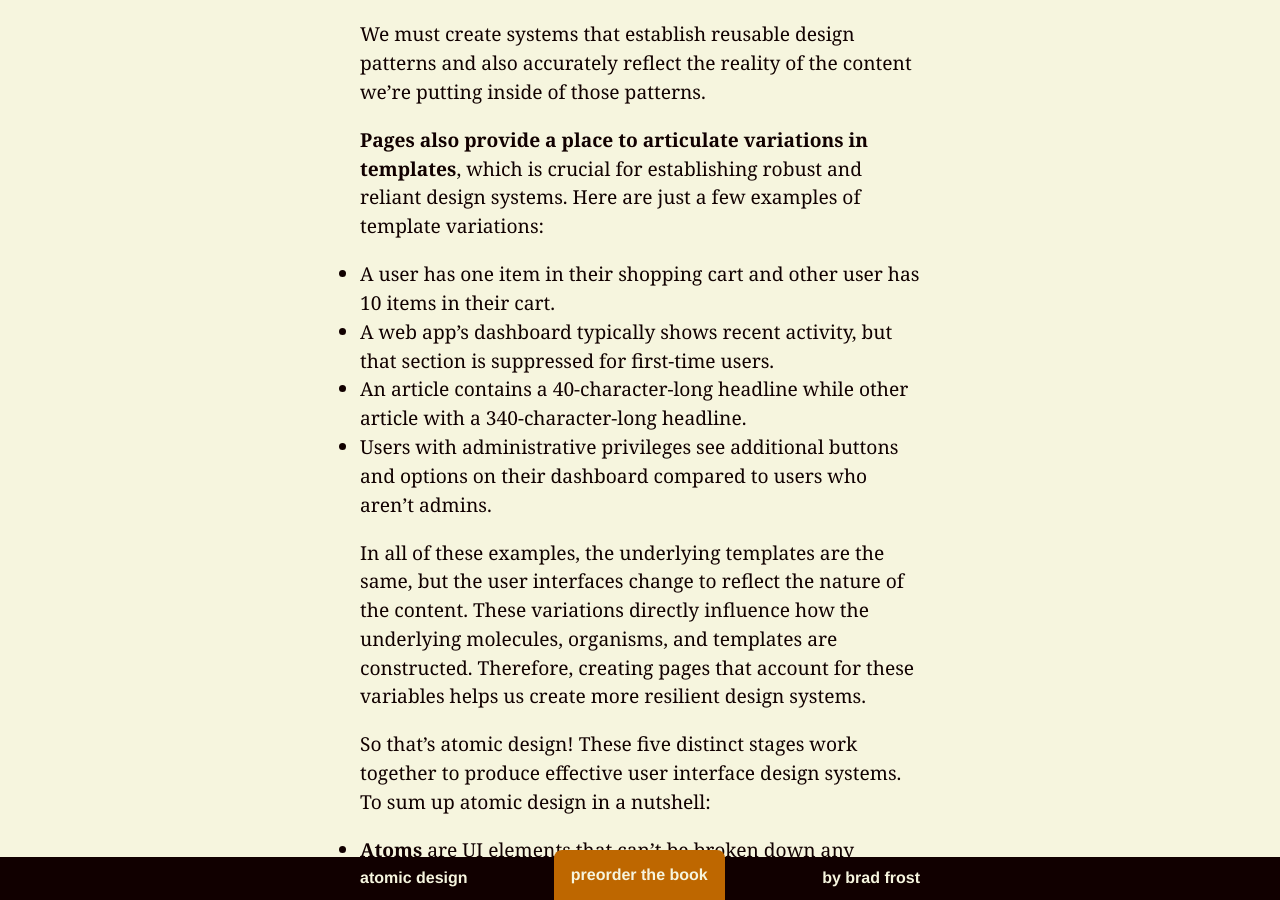
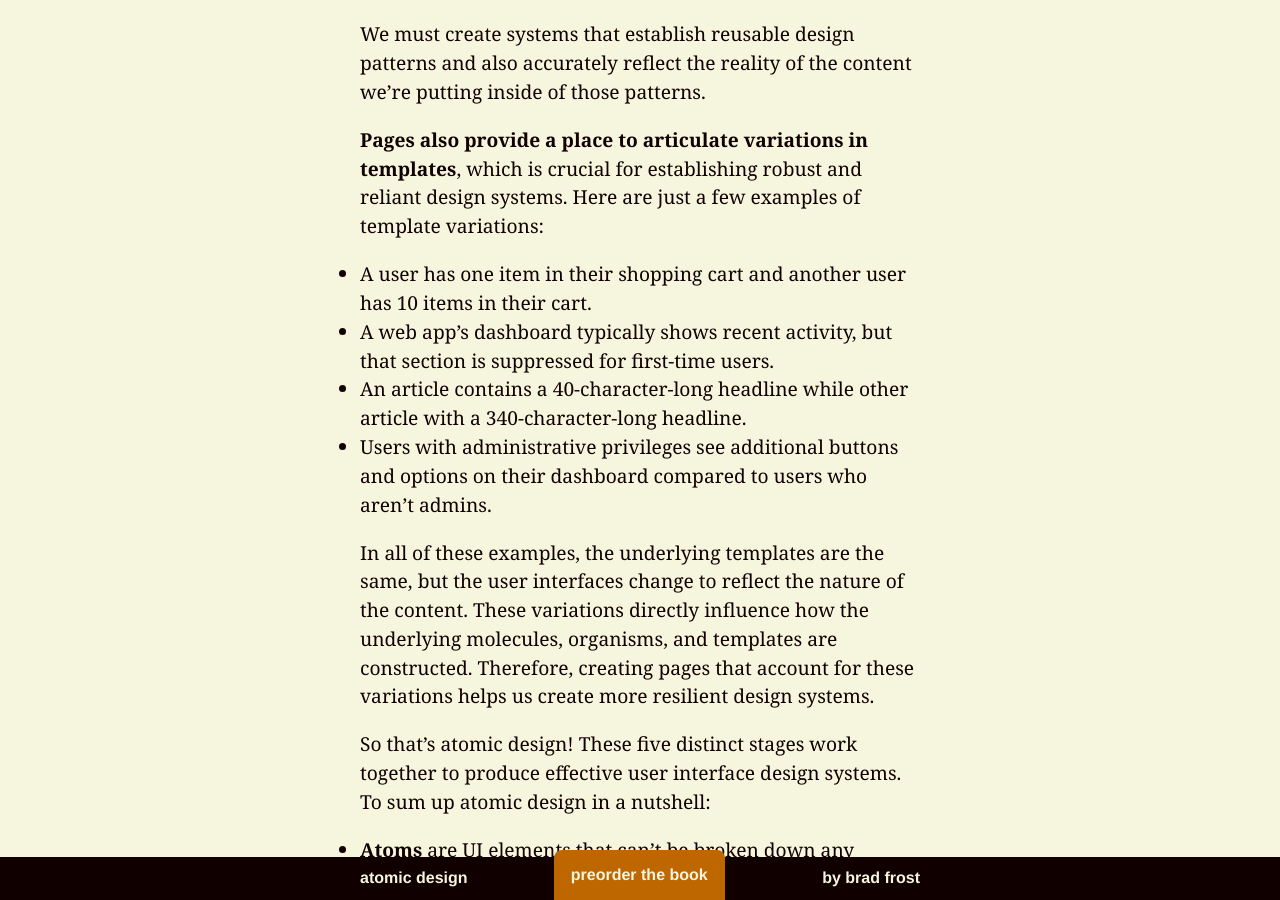
Before and after one commit to bradfrost/atomic-design, a Jekyll site: the page built from chapter-2.md, in a window 1280 px wide and 900 px high, scrolled down 25641 px. Built offline with Jekyll 4.4.1, drawn with Linux system fonts in a browser that asks for light colours.

Commit message:
Grammar edits

```diff
--- a/chapter-2.md
+++ b/chapter-2.md
@@ -149,12 +149,12 @@ We must create systems that establish reusable design patterns and also accurate
 
 **Pages also provide a place to articulate variations in templates**, which is crucial for establishing robust and reliant design systems. Here are just a few examples of template variations:
 
-- A user has one item in their shopping cart and other user has 10 items in their cart.
+- A user has one item in their shopping cart and another user has 10 items in their cart.
 - A web app's dashboard typically shows recent activity, but that section is suppressed for first-time users.
 - An article contains a 40-character-long headline while other article with a 340-character-long headline.
 - Users with administrative privileges see additional buttons and options on their dashboard compared to users who aren't admins.
 
-In all of these examples, the underlying templates are the same, but the user interfaces change to reflect the nature of the content. These variations directly influence how the underlying molecules, organisms, and templates are constructed. Therefore, creating pages that account for these variables helps us create more resilient design systems.
+In all of these examples, the underlying templates are the same, but the user interfaces change to reflect the nature of the content. These variations directly influence how the underlying molecules, organisms, and templates are constructed. Therefore, creating pages that account for these variations helps us create more resilient design systems.
 
 So that's atomic design! These five distinct stages work together to produce effective user interface design systems. To sum up atomic design in a nutshell:
 
```
Also changed, not shown: 1 other file.
